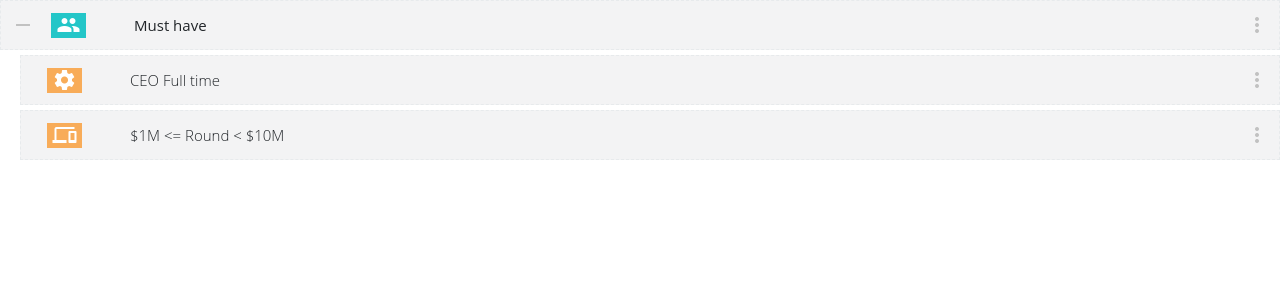
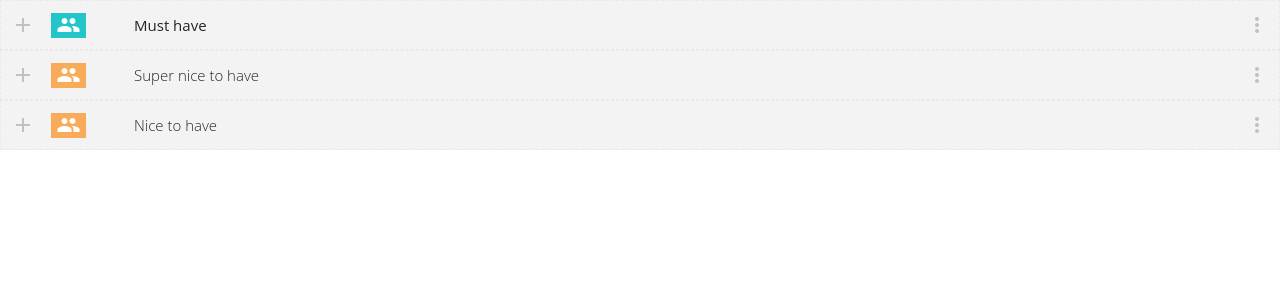
Before and after one commit to ardiadrianadri/drag-drop-list, a React (Create React App) app: page / in a window 1280 px wide. Shown: the top 300 px of the page. Built offline with nearby package versions, Linux system fonts and the light colour scheme.

Commit message:
Connect the container with the react store
* Create the selector to mix the store properties with the container properties
* Create the dispatcher to mix the actions with the container properties
* Update the component items-list with the redux properties

```diff
--- a/src/config-list/components/item-list.js
+++ b/src/config-list/components/item-list.js
@@ -31,14 +31,15 @@ export class ItemList extends Component {
         };
     }
 
+    componentDidMount() {
+        this.props.initList();
+    }
+
     renderList(item) {
-        let header = false;
-        let list = null;
-        let items = null;
+        let items;
+        let list;
 
-        const open = true;
         if (item.list) {
-            header = true;
             items = item.list.map((subitem) => {
                 return (
                     <li className="item-bullet" key={subitem.id}>{this.renderList.call(this, subitem)}</li>
@@ -55,7 +56,16 @@ export class ItemList extends Component {
         return (
             <div className="group-list" key={item.id}>
                 <div className="header" key={item.id}>
-                    <Item key={item.id} open={open} header={header} title={item.title} icon={item.icon} must={!!item.must} />
+                    <Item
+                    key={item.id}
+                    open={item.open}
+                    header={item.header}
+                    title={item.title}
+                    icon={item.icon}
+                    must={!!item.must}
+                    openItem={this.props.openItem}
+                    closeItem={this.props.closeItem}
+                    />
                 </div>
                 <>
                 {list}
@@ -67,7 +77,7 @@ export class ItemList extends Component {
     render() {
         return (
             <>
-                {this.state.items.map(this.renderList.bind(this))}
+                {this.props.preferences.map(this.renderList.bind(this))}
             </>
         );
     }
--- a/src/config-list/containers/list-config-items.js
+++ b/src/config-list/containers/list-config-items.js
@@ -1,12 +1,43 @@
 import React, { Component } from 'react';
+import { connect } from 'react-redux';
+
 import { ItemList } from '../components/item-list';
+import { fetchRootPreferences, fetchOpenItem, closeItemAction } from '../../actions';
 
-export class ListConfigItems extends Component {
+class ListConfigItems extends Component {
+
+    constructor(props) {
+        super(props);
+    }
+
     render() {
         return (
             <>
-                <ItemList />
+                <ItemList
+                    preferences={this.props.preferences}
+                    initList={this.props.initList}
+                    openItem={this.props.openItem}
+                    closeItem={this.props.closeItem}
+                />
             </>
         );
     }
 }
+
+function mapStateToProps (state) {
+    return {
+        preferences: state.listPreferences.preferences,
+        loading: state.listPreferences.loading,
+        error: state.listPreferences.error
+    };
+}
+
+function mapDispatchToProps (dispatch) {
+    return {
+        initList: () => { dispatch(fetchRootPreferences()); },
+        openItem: (elementId) => { dispatch(fetchOpenItem(elementId)); },
+        closeItem: (elementId) => { dispatch(closeItemAction(elementId)); }
+    }
+}
+
+export default connect(mapStateToProps, mapDispatchToProps)(ListConfigItems);
--- a/src/config-list/scene/config-list.js
+++ b/src/config-list/scene/config-list.js
@@ -1,5 +1,5 @@
 import React, { Component } from 'react';
-import { ListConfigItems } from '../containers/list-config-items';
+import ListConfigItems from '../containers/list-config-items';
 
 export class ConfigList extends Component {
 
--- a/src/datasources/preferences-datasource.js
+++ b/src/datasources/preferences-datasource.js
@@ -111,7 +111,8 @@ export const preferencesDatasource = {
       id: item.id,
       icon: item.icon,
       title: item.title,
-      header: !!item.header
+      header: !!item.header,
+      must: !!item.must
     };
   },
 
```
